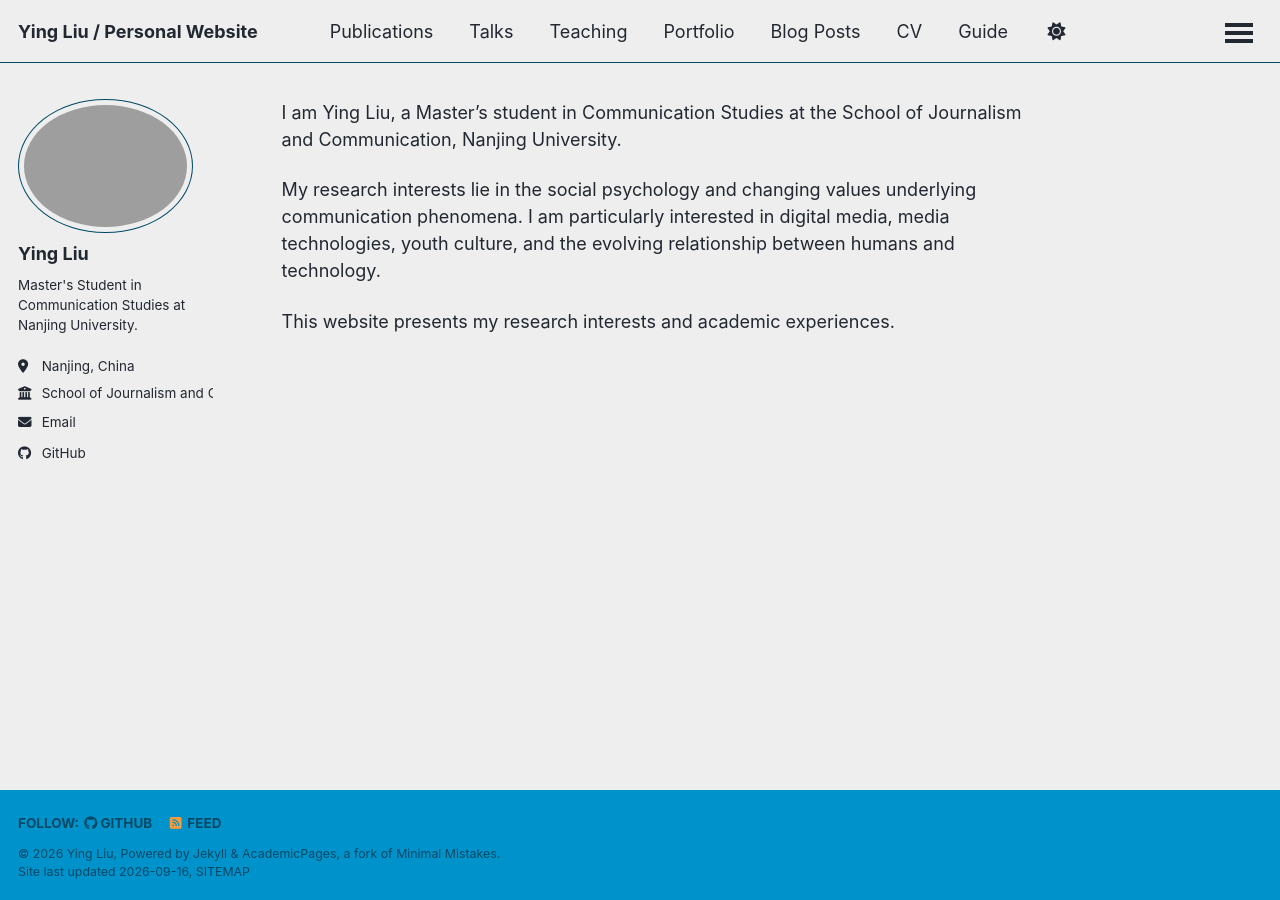
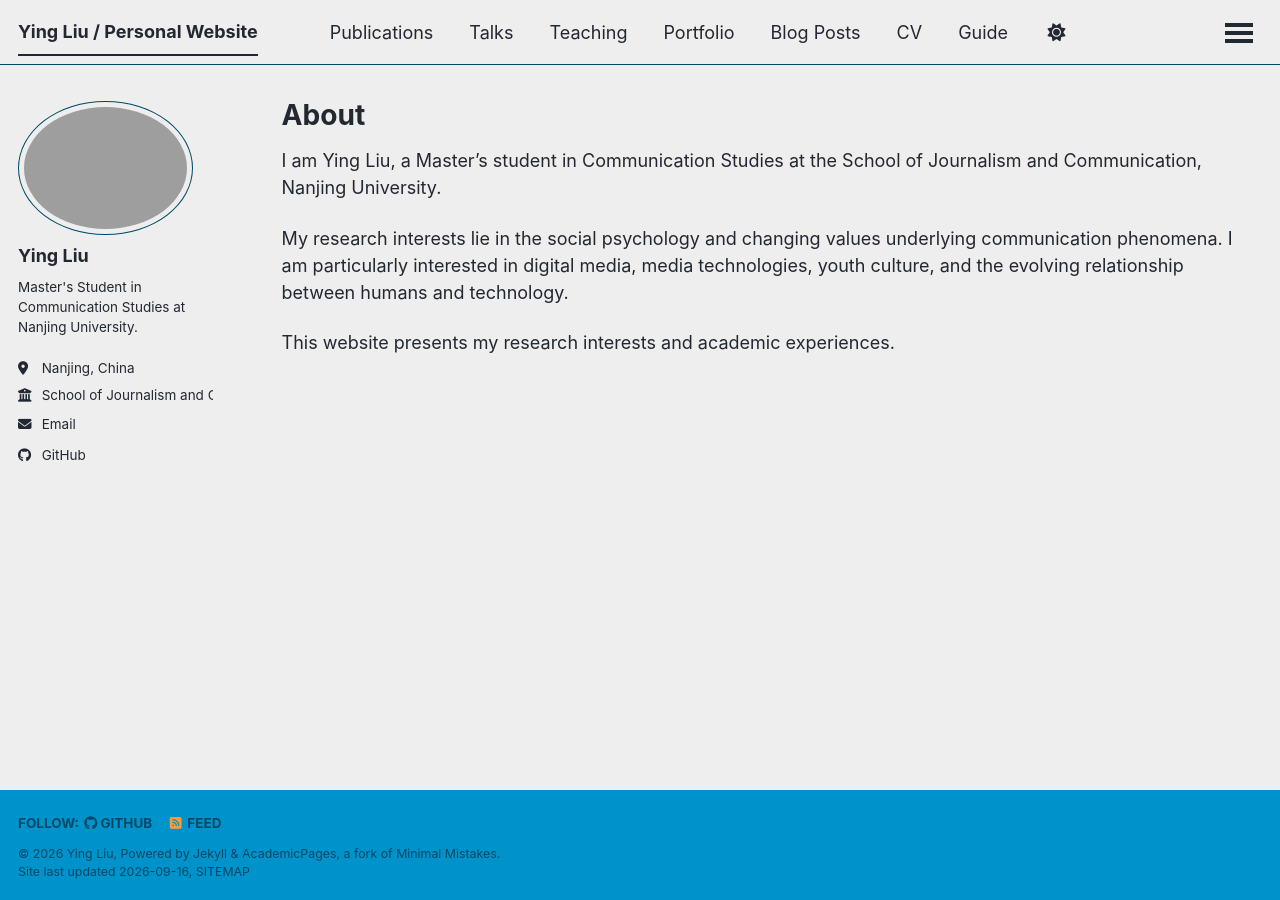
Before and after one commit to liuying0208/liuying0208.github.io, a Jekyll site: the page built from _pages/about.md, in a window 1280 px wide. Built offline with Jekyll 4.4.1, drawn with Linux system fonts in a browser that asks for light colours; our own code applies the rules of GitHub Pages for plain Markdown files; a style sheet for code colours, icons or effects is not loaded.

Commit message:
Update about.md

```diff
--- a/_pages/about.md
+++ b/_pages/about.md
@@ -1,3 +1,10 @@
+---
+layout: archive
+title: "About"
+permalink: /
+author_profile: true
+---
+
 I am Ying Liu, a Master's student in Communication Studies at the School of Journalism and Communication, Nanjing University.
 
 My research interests lie in the social psychology and changing values underlying communication phenomena. I am particularly interested in digital media, media technologies, youth culture, and the evolving relationship between humans and technology.
```
